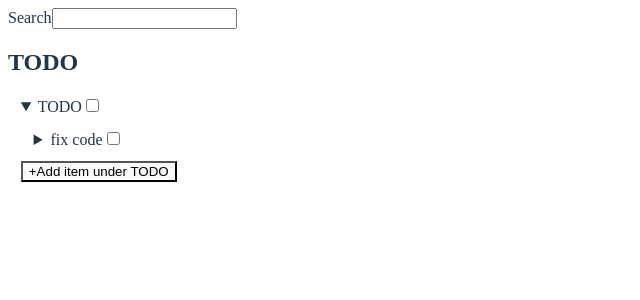
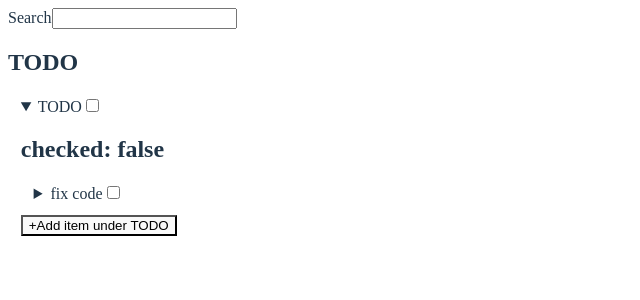
Before and after one commit to developerjaym/checkably, a React (Vite) app: page /#/checklists/36cf3af0-cebe-4a78-ba5e-f5ceec3c5636 in a window 1280 px wide. Both pictures are taken after a click on the heading "TODO". Shown: the top 300 px of the page, without its empty margins (0-640 px from the left). Built offline with nearby package versions, Linux system fonts and the light colour scheme.

Commit message:
renamed wrapper to root, sets state in root

```diff
--- a/src/checklist/Checklist.jsx
+++ b/src/checklist/Checklist.jsx
@@ -1,6 +1,6 @@
 import { Await, useLoaderData } from "react-router-dom";
 import "./Checklist.css";
-import React from "react";
+import React, { useEffect, useState } from "react";
 
 export default function Checklist() {
   const data = useLoaderData();
@@ -11,40 +11,49 @@ export default function Checklist() {
       <Await
         resolve={data.checklistData}
         errorElement={<p>Error loading checklist data</p>}
-        children={(item) => <ChecklistWrapper item={item} />}
+        children={(item) => <ChecklistRoot item={item} />}
       />
     </React.Suspense>
   );
 }
 
-function ChecklistWrapper({ item }) {
-  console.log("checklistwrapper", item);
+function ChecklistRoot({ item }) {
+    const [itemState, setItemState] = useState(item);
+    useEffect(() => {
+        console.log('re-rendering root', JSON.stringify(itemState, null, 2))
+    })
   const onChecked = (value, id) => {
-    console.log("checklistwrapper item checked", id, value);
-    item.checked = item;
+    console.log("checklistwrapper item checked", item.title, value);
+    // item.checked = item;
+    setItemState({ ...itemState, checked: value });
   };
   return (
     <section>
       <header>
-        <h2>{item.title}</h2>
+        <h2>{itemState.title}</h2>
       </header>
       <div className="checklist__body">
-        <ChecklistItem checkable={item} onChecked={onChecked} />
+        <ChecklistItem item={itemState} onChecked={onChecked} />
       </div>
     </section>
   );
 }
 
-function ChecklistItem({ checkable, onChecked }) {
-  console.log("checklistitem", checkable);
+function ChecklistItem({ item: checklistItem, onChecked }) {
+  const [checkable, setCheckable] = useState(checklistItem);
+  useEffect(() => {
+    console.log('re-rendering item', checkable.checked, checkable.title)
+})
+  const onSelfChecked = (value) => {
+    console.log('selfchecked', value);
+    setCheckable({ ...checkable, checked: true });
+    onChecked(value, checkable.id);
+  };
 
   const onChildChecked = (value, id) => {
-    console.log("checklistitem checked", value, id);
     checkable.items.find((item) => item.id === id).checked = value;
-    onChecked(
-      checkable.items.every((item) => item.checked),
-      checkable.id
-    );
+
+    onSelfChecked(checkable.items.every((item) => item.checked));
   };
 
   return (
@@ -54,17 +63,14 @@ function ChecklistItem({ checkable, onChecked }) {
           <span className="label__text">{checkable.title}</span>
           <input
             type="checkbox"
-            value={checkable.checked}
-            onChange={e => onChecked(e.target.checked, checkable.id)}
+            checked={checkable.checked}
+            onChange={(e) => onSelfChecked(e.target.checked)}
           />
         </label>
       </summary>
+      <h2>checked: {checkable.checked ? 'true' : 'false'}</h2>
       {checkable.items.map((item) => (
-        <ChecklistItem
-          key={item.id}
-          checkable={item}
-          onChecked={onChildChecked}
-        />
+        <ChecklistItem key={item.id} item={item} onChecked={onChildChecked} />
       ))}
       <button>+Add item under {checkable.title}</button>
     </details>
```
